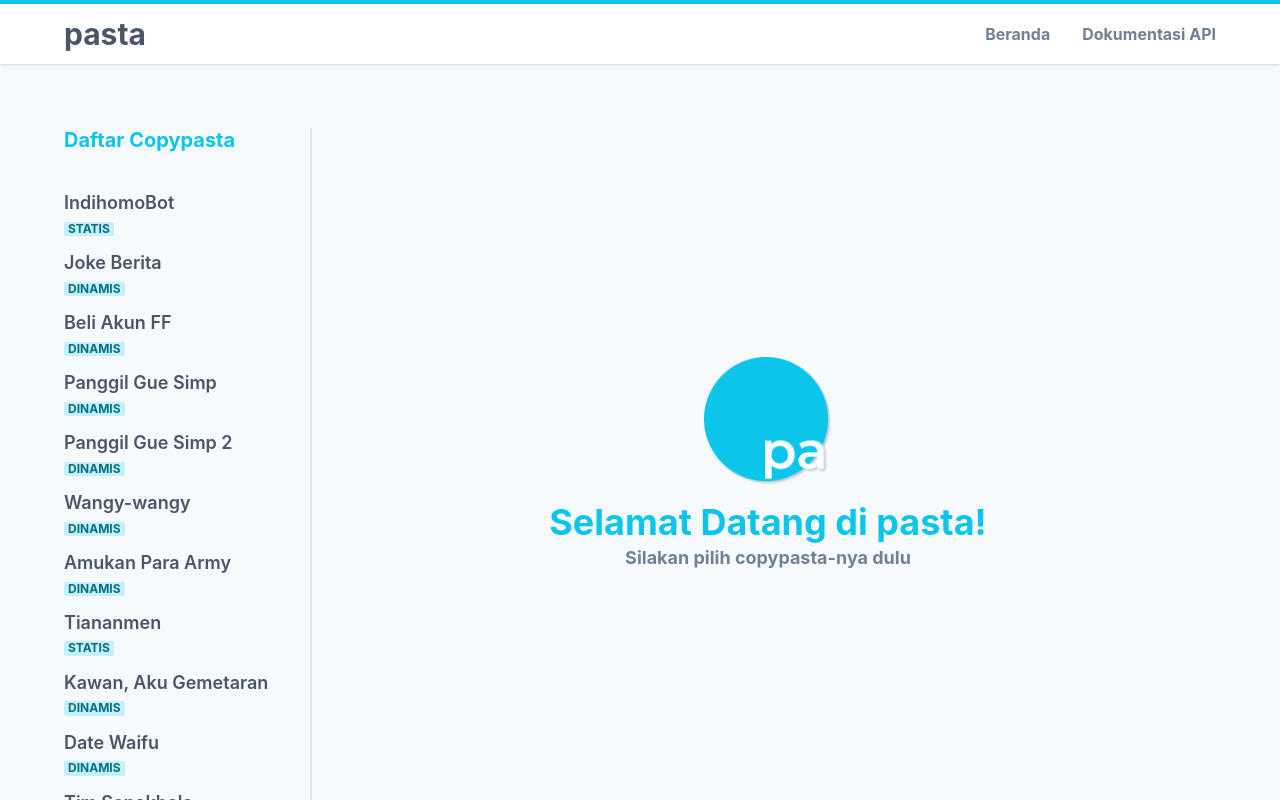
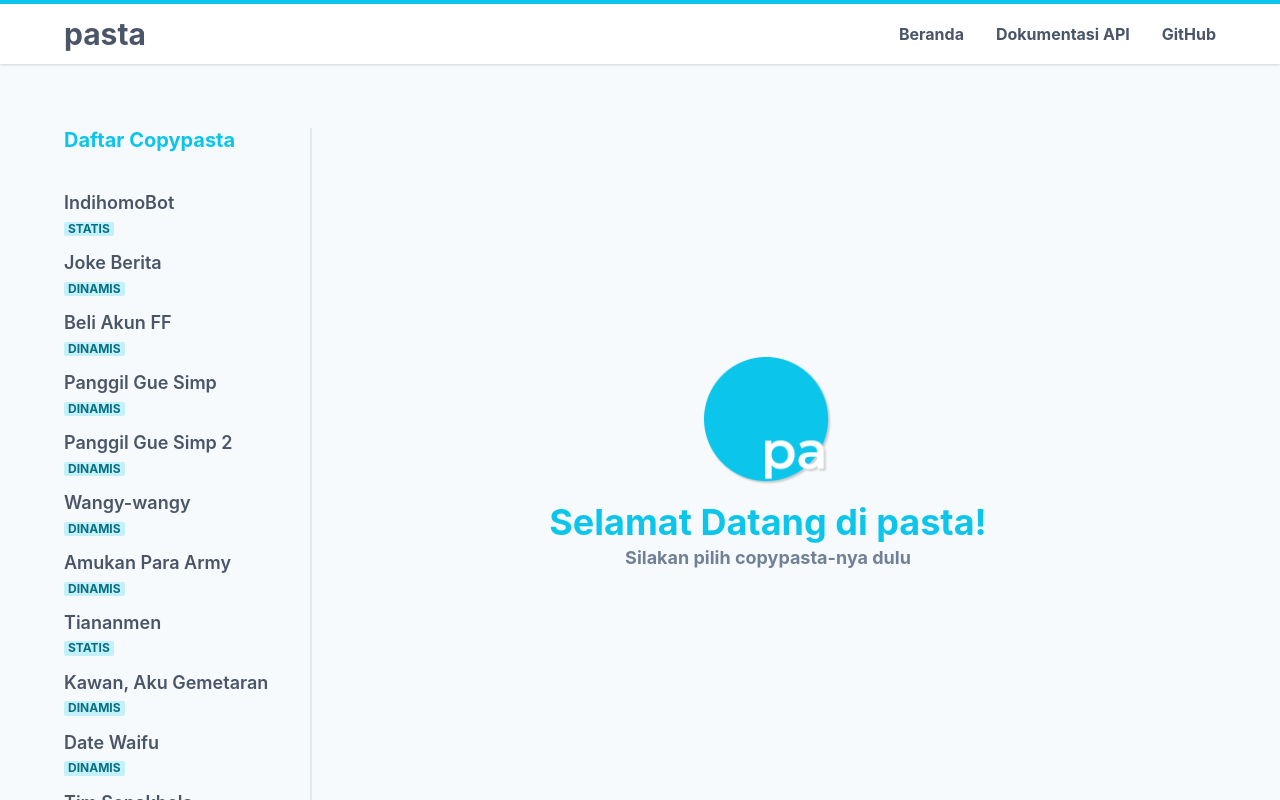
Before and after one commit to stevemc4/pasta, a Next.js app: page / in a window 1280 px wide. Built offline with nearby package versions, Linux system fonts and the light colour scheme.

Commit message:
Added github link in navigation

```diff
--- a/src/components/Navbar/index.tsx
+++ b/src/components/Navbar/index.tsx
@@ -19,7 +19,7 @@ const Navbar = (): React.ReactElement => {
   }, [])
 
   return (
-    <Box px="4" pl={{ base: 0, md: 4 }} h="16" borderTopWidth={{ base: 0, md: 4 }} borderTopColor="cyan.400" borderTopStyle="solid" as="nav" bg="white" boxShadow="base" position="fixed" zIndex="sticky" w="100vw" top="0">
+    <Box pl={{ base: 0, md: 4 }} pr={4} h="16" borderTopWidth={{ base: 0, md: 4 }} borderTopColor="cyan.400" borderTopStyle="solid" as="nav" bg="white" boxShadow="base" position="fixed" zIndex="sticky" w="100vw" top="0">
       <Flex maxW="6xl" marginX="auto" h="100%" alignItems="center" color="gray.500">
         <IconButton
           aria-label="menu"
@@ -42,11 +42,12 @@ const Navbar = (): React.ReactElement => {
         <Box display={{ base: 'none', md: 'initial' }}>
           <HStack spacing={8}>
             <NextLink href="/">
-              <Link fontWeight="bold" _hover={{ textDecor: 'none', color: 'cyan.400' }}>Beranda</Link>
+              <Link fontWeight="bold" color="gray.600" _hover={{ textDecor: 'none', color: 'cyan.400' }}>Beranda</Link>
             </NextLink>
             <NextLink href="/docs">
-              <Link fontWeight="bold" _hover={{ textDecor: 'none', color: 'cyan.400' }}>Dokumentasi API</Link>
+              <Link fontWeight="bold" color="gray.600" _hover={{ textDecor: 'none', color: 'cyan.400' }}>Dokumentasi API</Link>
             </NextLink>
+            <Link href="https://github.com/stevemc4/pasta" target="_blank" rel="noreferrer nofollow" fontWeight="bold" color="gray.600" _hover={{ textDecor: 'none', color: 'cyan.400' }}>GitHub</Link>
           </HStack>
         </Box>
       </Flex>
@@ -71,6 +72,11 @@ const Navbar = (): React.ReactElement => {
                     <Link fontSize="xl" fontWeight="bold" color="gray.600" _hover={{ textDecor: 'none', color: 'cyan.400' }}>Dokumentasi API</Link>
                   </NextLink>
                 </ListItem>
+                <ListItem
+                  py="2"
+                >
+                  <Link href="https://github.com/stevemc4/pasta" target="_blank" rel="noreferrer nofollow" fontSize="xl" fontWeight="bold" color="gray.600" _hover={{ textDecor: 'none', color: 'cyan.400' }}>GitHub</Link>
+                </ListItem>
               </List>
             </DrawerBody>
           </DrawerContent>
```
